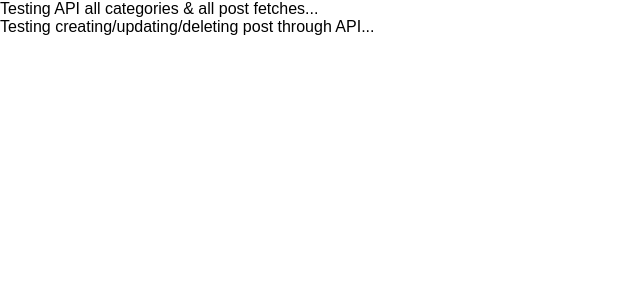
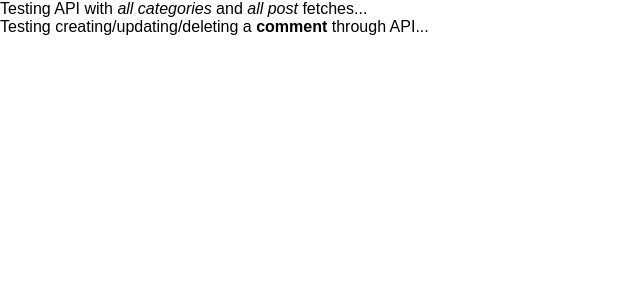
Before and after one commit to Botmasher/reactnd-readable, a React (Create React App) app in the folder frontend/: page / in a window 1280 px wide. Shown: the top 300 px of the page, without its empty margins (0-640 px from the left). Built offline with nearby package versions, Linux system fonts and the light colour scheme; no server answers.

Commit message:
feat: Shape and normalize test seed data for the store

```diff
--- a/frontend/src/components/App.js
+++ b/frontend/src/components/App.js
@@ -3,7 +3,7 @@ import TestAPI from './TestAPI';
 
 function App(props) {
 	return (
-		<TestAPI />
+		<TestAPI all={true} posts={false} comments={true} />
 	);
 }
 
--- a/frontend/src/components/TestAPI.js
+++ b/frontend/src/components/TestAPI.js
@@ -1,19 +1,28 @@
 import React from 'react';
 import TestAPIPosts from './TestAPIPosts';
 import TestAPICategories from './TestAPICategories';
+import TestAPIComments from './TestAPIComments';
 
 function TestAPI(props) {
 	const api_address='http://localhost:3001';
-	const headers = {
+	const headers={
 		'Accept': 'application/json',
 		'Content-Type': 'application/json',
 		'Authorization': 'token-m8bmSr10tx9'
 	};
+	const uuid='somethingunique1234';
 
 	return(
 		<div>
-			<TestAPICategories api_address={api_address} headers={headers} />
-			<TestAPIPosts api_address={api_address} headers={headers} pleaseDelete={true} />
+			{props.all && (
+				<TestAPICategories api_address={api_address} headers={headers} />
+			)}
+			{props.posts && (
+				<TestAPIPosts api_address={api_address} headers={headers} uuid={uuid} pleaseDelete={false} />
+			)}
+			{props.comments && (
+				<TestAPIComments api_address={api_address} headers={headers} uuid={uuid} id={456} pleaseDelete={true} />
+			)}
 		</div>
 	);
 }
--- a/frontend/src/components/TestAPICategories.js
+++ b/frontend/src/components/TestAPICategories.js
@@ -38,7 +38,7 @@ function TestAPICategories(props) {
 	console.log(categoryPosts);
 
 	return(
-		<div>Testing API all categories & all post fetches...</div>
+		<div>Testing API with <em>all categories</em> and <em>all post</em> fetches...</div>
 	);
 }
 
--- /dev/null
+++ b/frontend/src/components/TestAPIComments.js
@@ -0,0 +1,56 @@
+import React from 'react';
+
+function TestAPIComments(props) {
+
+	const {api_address, headers, uuid, id, pleaseDelete} = props;
+
+	const newComment = {
+		id: id,
+		timestamp: Date.now(),
+		body: 'My very very firstmost comment! Can you even see it?',
+		author: 'ifoundyou',
+		category: 'react',
+		parentId: uuid
+	};
+
+	// CRUD comment on a parent post
+	fetch(`${api_address}/posts/${uuid}/comments`, {method: 'GET', headers})
+	.then(response => response.json()).then(data => console.log(data));
+
+	// create comment
+	if (!pleaseDelete) {
+		fetch(`${api_address}/comments/`, {method: 'POST', body: JSON.stringify(newComment), headers})
+		.then(response => response.json()).then(data => console.log(data));
+
+		// update comment
+		fetch(`${api_address}/comments/${id}`, {method: 'PUT', body: JSON.stringify({timestamp: Date.now(), body: 'I updated the text of this existing comment!'}), headers})
+		.then(response => response.json()).then(data => console.log(data));
+
+		// update voteScore
+		fetch(`${api_address}/comments/${id}`, {method: 'POST', body: JSON.stringify({option: 'downVote'}), headers})
+		.then(response => response.json()).then(data => console.log(data));
+	}
+	// read and delete comment
+	else {
+		// read
+		fetch(`${api_address}/posts/${uuid}/comments`, {method: 'GET', headers})
+		.then(response => response.json()).then((data) => {
+			if (data && data.filter(obj => obj.id===id)) {
+				// delete
+				fetch(`${api_address}/comments/${id}`, {method: 'DELETE', headers})
+				.then(deletedResponse => deletedResponse.json()).then(deletedData => console.log(deletedData));
+			}
+		});
+	}
+
+	//.then(() => {
+	//	fetch(`${api_address}/comments/${uuid}`, {method: 'POST', body: JSON.stringify({option: 'upVote'}), headers})
+	//	.then(response => response.json()).then(data => console.log(data));
+	//});
+
+	return(
+		<div>Testing creating/updating/deleting a <strong>comment</strong> through API...</div>
+	);
+}
+
+export default TestAPIComments;
--- a/frontend/src/components/TestAPIPosts.js
+++ b/frontend/src/components/TestAPIPosts.js
@@ -2,12 +2,11 @@ import React from 'react';
 
 function TestAPIPosts (props) {
 
-	const {api_address, headers, pleaseDelete} = props;
+	const {api_address, headers, uuid, pleaseDelete} = props;
 
 	// test adding and updating a post
-	const uuid='something_unique_123';
 	if (!pleaseDelete) {
-		const singlePost={
+		const newPost={
 			id: uuid,
 			timestamp: Date.now(),
 			title: 'My first React post',
@@ -16,7 +15,7 @@ function TestAPIPosts (props) {
 			category: 'react'
 		};
 		// create post
-		fetch(`${api_address}/posts`, {method: 'POST', body: JSON.stringify(singlePost), headers})
+		fetch(`${api_address}/posts`, {method: 'POST', body: JSON.stringify(newPost), headers})
 		.then(response => console.log(`Post posted! Dispatch updated post action to update store.`))
 		// update post
 		.then(() => {
@@ -45,7 +44,7 @@ function TestAPIPosts (props) {
 	}
 
 	return(
-		<div>Testing creating/updating/deleting post through API...</div>
+		<div>Testing creating/updating/deleting a <strong>post</strong> through the API...</div>
 	);
 }
 
--- a/frontend/src/index.js
+++ b/frontend/src/index.js
@@ -6,8 +6,43 @@ import App from './components/App';
 import rootReducer from './reducers';
 import './index.css';
 
+// Test data for store only not from API
+// Note the following properties are NOT set through body of API request:
+// 	- voteScore
+// 	- deleted
+// 	- ? category (for comments)
+// 	- parentDeleted
+const seedData = {
+	posts: [
+		{
+			id: 'reduxTestPost1',
+			timestamp: Date.now(),
+			title: 'First Redux test post',
+			body: 'By this I mean not a test post in this Redux app but seed data not in the API given straight to createStore.',
+			author: 'Reduximatoribus',
+			category: 'redux',
+			voteScore: 1,
+			deleted: false
+		},
+	],
+	comments: [
+		{
+			id: 'reduxTestComment1',
+			parentId: 'reduxTestPost1',
+			timestamp: Date.now(),
+			body: 'Whoa, this... this is a comment passed directly to createStore not a comment in the API!!',
+			author: 'Reduxulous',
+			category: 'redux',
+			voteScore: 1,
+			deleted: false,
+			parentDeleted: false
+		},
+	]
+};
+
 const store = createStore(
 	rootReducer,
+	seedData,
 	window.__REDUX_DEVTOOLS_EXTENSION__ && window.__REDUX_DEVTOOLS_EXTENSION__()
 );
 
```
Also changed, not shown: 2 other files (tests, documents, lock files or other folders).
